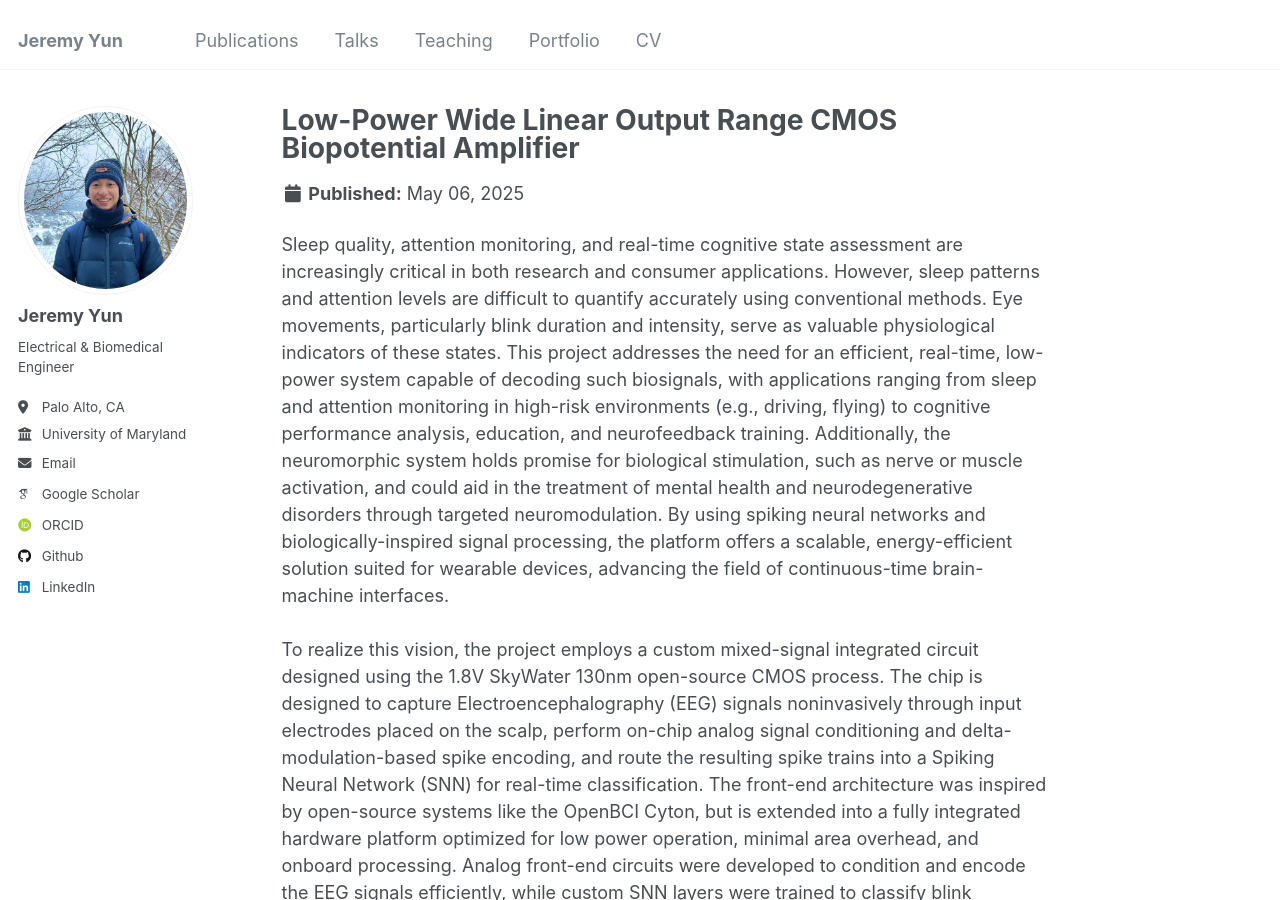
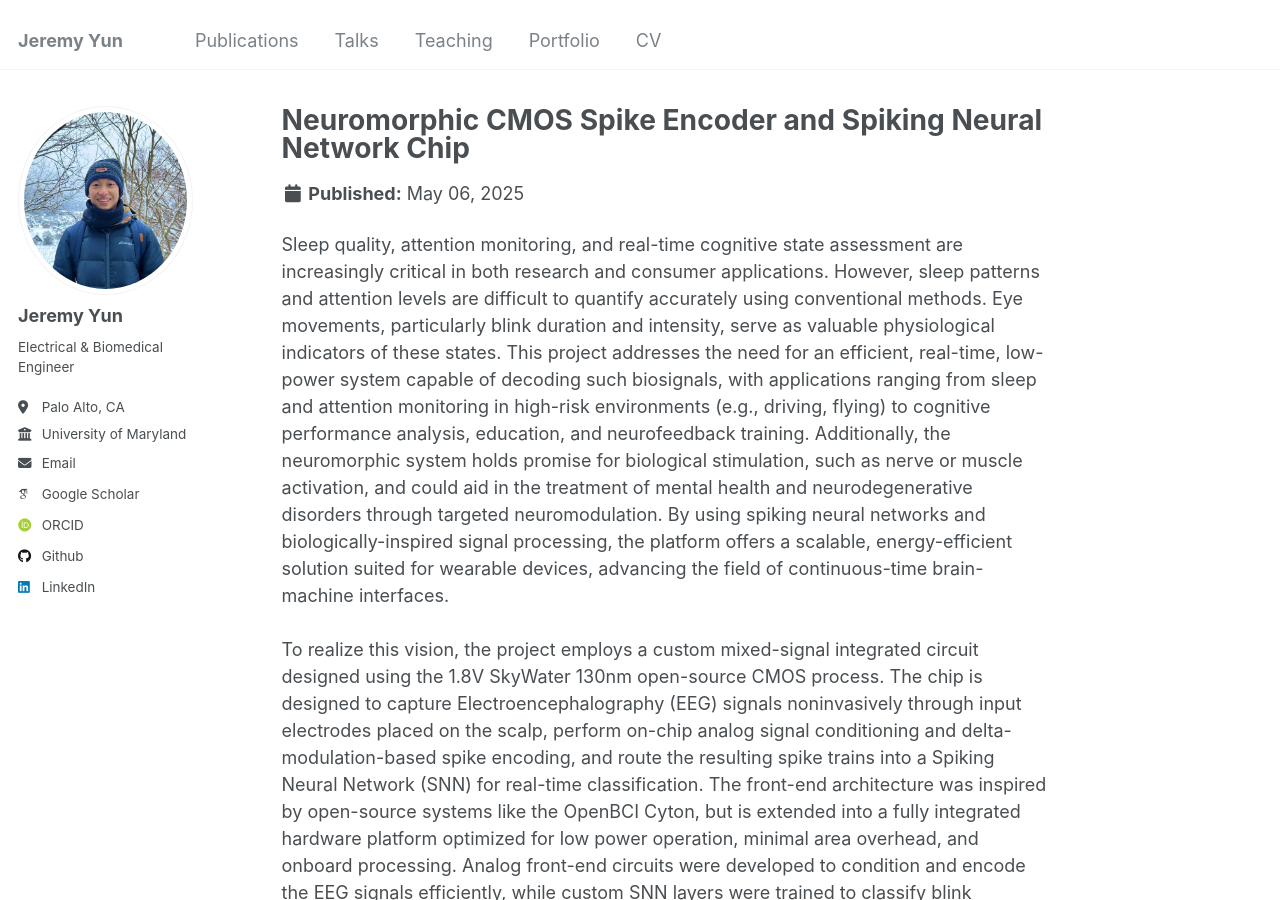
Before and after one commit to JermYeWorm/JermYeWorm.github.io, a Jekyll site: the page built from _portfolio/2_neuromorphic_chip.html, in a window 1280 px wide and 900 px high. Built offline with Jekyll 4.4.1, drawn with Linux system fonts in a browser that asks for light colours; some web fonts are replaced.

Commit message:
update snn title

```diff
--- a/_portfolio/2_neuromorphic_chip.html
+++ b/_portfolio/2_neuromorphic_chip.html
@@ -1,5 +1,5 @@
 ---
-title: "Low-Power Wide Linear Output Range CMOS Biopotential Amplifier"
+title: "Neuromorphic CMOS Spike Encoder and Spiking Neural Network Chip"
 excerpt: "A brain-inspired ASIC that detects and classifies blinks from EEG signals to monitor cognitive states in high-risk situations.<br/><br/><img src='/images/BioV_Amp.png'>"
 collection: portfolio
 ---
```
